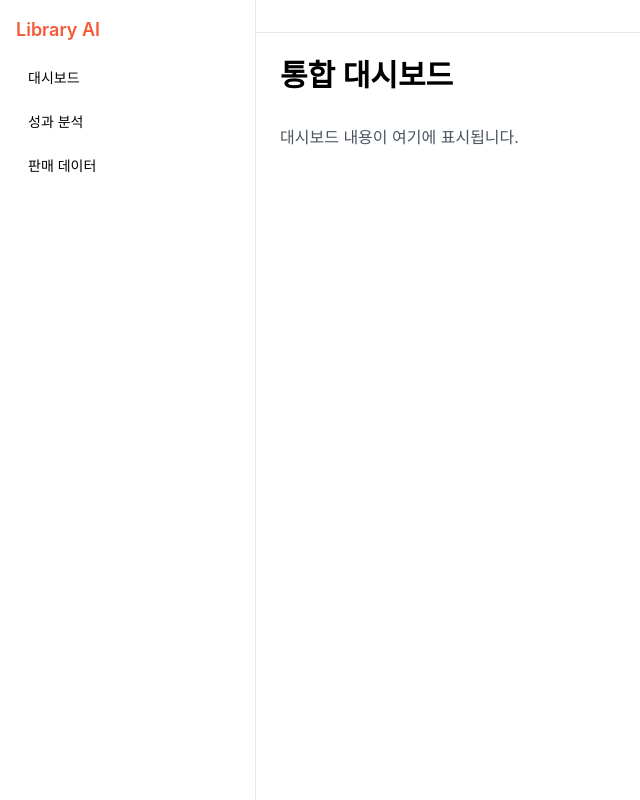
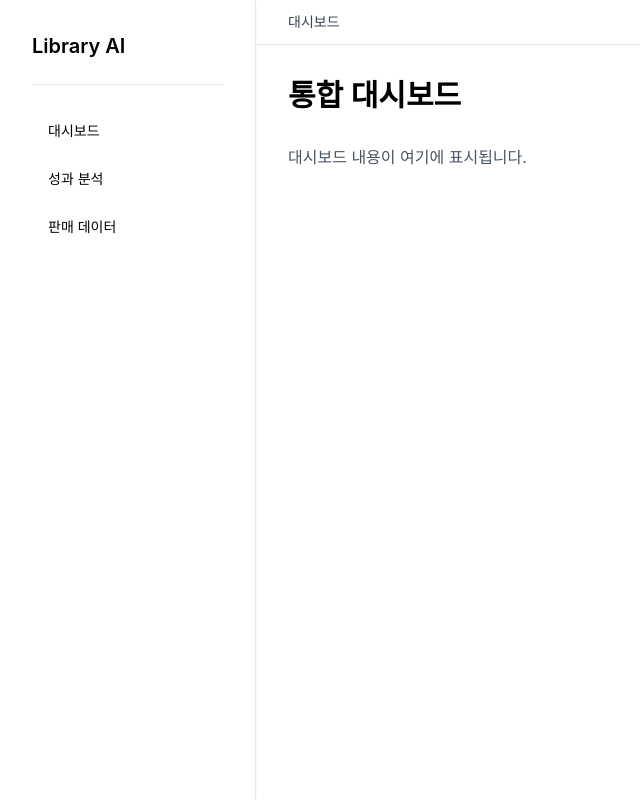
Before and after one commit to jwlee-ticket/library_ai, a Django app: template templates/dashboard/main.html in a window 1280 px wide. Shown: the whole page, without its empty margins (0-640 px from the left). Run offline with Django 5.2, Linux system fonts and the light colour scheme; the template is opened without the code that fills it, so the values that code supplies are empty; some libraries are stand-ins or nearby versions; some web fonts are replaced.

Commit message:
ui: main view 구현

```diff
--- a/core/forms.py
+++ b/core/forms.py
@@ -7,7 +7,7 @@ class EmailAuthenticationForm(AuthenticationForm):
     username = forms.EmailField(
         label='이메일',
         widget=forms.EmailInput(attrs={
-            'class': 'w-full px-4 py-3 border-2 border-gray-200 rounded-lg focus:outline-none focus:border-blue-500 focus:ring-2 focus:ring-blue-100 transition-colors',
+            'class': 'w-full px-4 py-3 border-2 border-gray-200 rounded-lg focus:outline-none focus:border-primary focus:ring-2 focus:ring-primary-200 transition-colors',
             'placeholder': '이메일을 입력하세요',
             'autofocus': True,
         })
@@ -15,7 +15,7 @@ class EmailAuthenticationForm(AuthenticationForm):
     password = forms.CharField(
         label='비밀번호',
         widget=forms.PasswordInput(attrs={
-            'class': 'w-full px-4 py-3 border-2 border-gray-200 rounded-lg focus:outline-none focus:border-blue-500 focus:ring-2 focus:ring-blue-100 transition-colors',
+            'class': 'w-full px-4 py-3 border-2 border-gray-200 rounded-lg focus:outline-none focus:border-primary focus:ring-2 focus:ring-primary-200 transition-colors',
             'placeholder': '비밀번호를 입력하세요',
         })
     )
--- a/templates/base.html
+++ b/templates/base.html
@@ -23,13 +23,13 @@
 <body class="bg-white text-black">
     <div class="min-h-screen bg-white flex">
         <!-- 좌측 사이드바 (고정) -->
-        <aside class="w-64 bg-white border-r border-gray-200 fixed left-0 top-0 h-screen">
-            <div class="p-4">
-                <h2 class="text-lg font-semibold text-[#f65938] mb-4">Library AI</h2>
-                <nav class="space-y-2">
-                    <a href="{% url 'dashboard:index' %}" class="block px-3 py-2 rounded hover:bg-gray-50 text-sm text-black">대시보드</a>
-                    <a href="#" class="block px-3 py-2 rounded hover:bg-gray-50 text-sm text-black">성과 분석</a>
-                    <a href="#" class="block px-3 py-2 rounded hover:bg-gray-50 text-sm text-black">판매 데이터</a>
+        <aside class="w-64 bg-primary-50 border-r border-[#2a3038]/10 fixed left-0 top-0 h-screen shadow-sm">
+            <div class="p-8">
+                <h2 class="text-xl font-semibold text-brand mb-6 pb-6 border-b border-[#2a3038]/10">Library AI</h2>
+                <nav class="space-y-1">
+                    <a href="{% url 'dashboard:index' %}" class="block px-4 py-3 rounded-xl text-sm {% if request.resolver_match.url_name == 'index' and request.resolver_match.app_name == 'dashboard' %}bg-primary-100 text-primary{% else %}text-black hover:bg-primary-100 hover:text-primary{% endif %} transition-all duration-200 hover:shadow-sm">대시보드</a>
+                    <a href="#" class="block px-4 py-3 rounded-xl hover:bg-primary-100 hover:text-primary text-sm text-black transition-all duration-200 hover:shadow-sm">성과 분석</a>
+                    <a href="#" class="block px-4 py-3 rounded-xl hover:bg-primary-100 hover:text-primary text-sm text-black transition-all duration-200 hover:shadow-sm">판매 데이터</a>
                 </nav>
             </div>
         </aside>
@@ -37,27 +37,30 @@
         <!-- 메인 영역 (사이드바 너비만큼 왼쪽 마진) -->
         <div class="flex-1 flex flex-col ml-64">
             <!-- 상단 헤더 -->
-            <header class="bg-white border-b border-gray-200 px-6 py-4 sticky top-0 z-10">
+            <header class="bg-primary-50 border-b border-[#2a3038]/10 px-8 py-3 sticky top-0 z-10 shadow-sm">
                 <div class="flex items-center justify-between">
-                    <div class="flex items-center gap-2 text-sm text-gray-600">
+                    <div class="flex items-center gap-2 text-sm text-gray-700">
+                        {% block breadcrumb %}
+                            <!-- 브레드크럼 -->
+                        {% endblock %}
                     </div>
-                    <div class="flex items-center gap-4">
+                    <div class="flex items-center gap-6">
                         {% if user.is_authenticated %}
-                            <span class="text-sm text-gray-600">
-                                {% if user.first_name or user.last_name %}
-                                    {{ user.first_name }} {{ user.last_name }}
+                            <span class="text-sm text-gray-700">
+                                {% if user.first_name %}
+                                    {{ user.first_name }}
                                 {% else %}
                                     {{ user.username }}
                                 {% endif %}
                             </span>
-                            <a href="{% url 'core:logout' %}" class="text-sm text-gray-600 hover:text-black">로그아웃</a>
+                            <a href="{% url 'core:logout' %}" class="px-4 py-2 bg-primary text-white rounded-lg text-sm font-medium hover:bg-primary-900 active:bg-primary-800 transition-colors duration-200 shadow-sm">로그아웃</a>
                         {% endif %}
                     </div>
                 </div>
             </header>
 
             <!-- 메인 콘텐츠 -->
-            <main class="flex-1 overflow-y-auto p-6 bg-white">
+            <main class="flex-1 overflow-y-auto p-8 bg-white">
                 {% block content %}
                     <!-- 페이지 내용 -->
                 {% endblock %}
--- a/templates/core/login.html
+++ b/templates/core/login.html
@@ -22,7 +22,7 @@
     <div class="w-full max-w-md">
         <div class="bg-white rounded-xl shadow-sm border border-gray-100 p-8 hover:shadow-md transition-shadow">
             <!-- 브랜드명 -->
-            <h1 class="text-3xl font-semibold text-[#f65938] text-center mb-10">
+            <h1 class="text-3xl font-semibold text-brand text-center mb-10">
                 Library AI
             </h1>
 
@@ -60,7 +60,7 @@
                 </div>
 
                 <!-- 로그인 버튼 -->
-                <button type="submit" class="w-full bg-blue-500 text-white px-6 py-3 rounded-lg font-medium hover:bg-blue-600 active:bg-blue-700 transition-colors shadow-sm">
+                <button type="submit" class="w-full bg-primary text-white px-6 py-3 rounded-lg font-medium hover:bg-primary-900 active:bg-primary-800 transition-colors shadow-sm">
                     로그인
                 </button>
             </form>
--- a/templates/dashboard/main.html
+++ b/templates/dashboard/main.html
@@ -1,7 +1,7 @@
 {% extends 'base.html' %}
 
 {% block breadcrumb %}
-    <span>대시보드</span>
+    <span class="text-gray-700 font-medium">대시보드</span>
 {% endblock %}
 
 {% block content %}
```
Also changed, not shown: core/admin.py (+10 -4 lines), docs/design-system.md (+45 -18 lines), theme/static_src/src/styles.css (+30 -0 lines).
